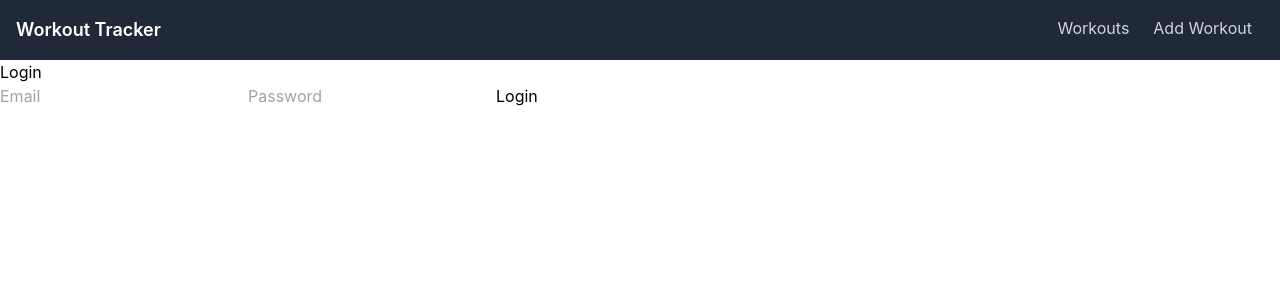
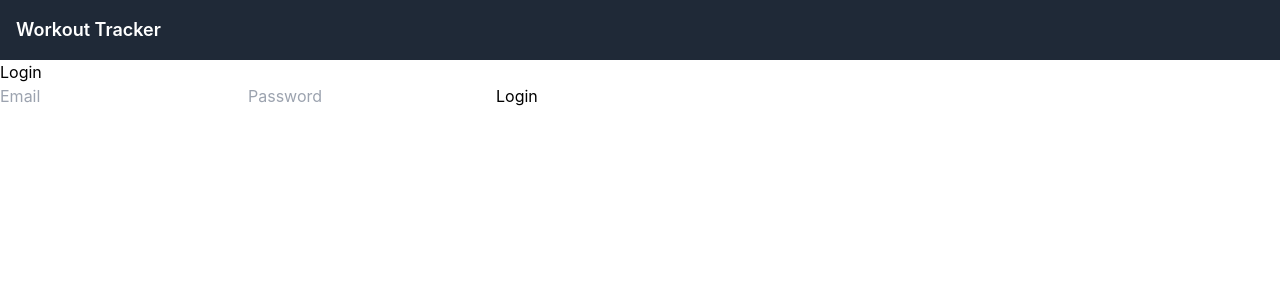
Before and after one commit to j-hashimo/workhardstyle, a React (Create React App) app in the folder client/: page /login in a window 1280 px wide. Shown: the top 300 px of the page. Built offline with nearby package versions, Linux system fonts and the light colour scheme.

Commit message:
made changes to navbar and login page so navbar buttons only show up when user logs in successfully

```diff
--- a/client/src/components/Login.js
+++ b/client/src/components/Login.js
@@ -1,8 +1,8 @@
 // Login.js in /src/components
 
-import React, { useState } from 'react';
+import React, { useState, useEffect } from 'react';
 import axios from 'axios';
-import { useDispatch } from 'react-redux';
+import { useDispatch, useSelector } from 'react-redux';
 import { authSuccess, authFail } from '../redux/authSlice';
 import { useNavigate } from 'react-router-dom';
 
@@ -12,6 +12,14 @@ const Login = () => {
   const [errorMessage, setErrorMessage] = useState('');
   const dispatch = useDispatch();
   const navigate = useNavigate();
+  const isAuthenticated = useSelector(state => state.auth.isAuthenticated);
+
+  useEffect(() => {
+    if (isAuthenticated) {
+      navigate('/workoutlist'); // Redirect to WorkoutList if authenticated
+    }
+  }, [isAuthenticated, navigate]);
+
 
   const handleSubmit = async (e) => {
     e.preventDefault();
--- a/client/src/components/Navbar.js
+++ b/client/src/components/Navbar.js
@@ -1,11 +1,13 @@
 // Navbar.js
 
 import React, { useState } from 'react';
+import { useSelector } from 'react-redux';
 import WorkoutForm from './WorkoutForm';
 import WorkoutList from './WorkoutList';
 
 const Navbar = () => {
     const [currentPage, setCurrentPage] = useState('');
+    const isAuthenticated = useSelector(state => state.auth.isAuthenticated); // Retrieve authentication status
 
     return (
         <div>
@@ -14,8 +16,12 @@ const Navbar = () => {
                     <div className="flex justify-between">
                         <div className="text-white text-lg font-semibold">Workout Tracker</div>
                         <div>
-                            <button onClick={() => setCurrentPage('workouts')} className="text-gray-300 hover:text-white px-3">Workouts</button>
-                            <button onClick={() => setCurrentPage('add-workout')} className="text-gray-300 hover:text-white px-3">Add Workout</button>
+                            {isAuthenticated && (
+                                <>
+                                    <button onClick={() => setCurrentPage('workouts')} className="text-gray-300 hover:text-white px-3">Workouts</button>
+                                    <button onClick={() => setCurrentPage('add-workout')} className="text-gray-300 hover:text-white px-3">Add Workout</button>
+                                </>
+                            )}
                         </div>
                     </div>
                 </div>
```
